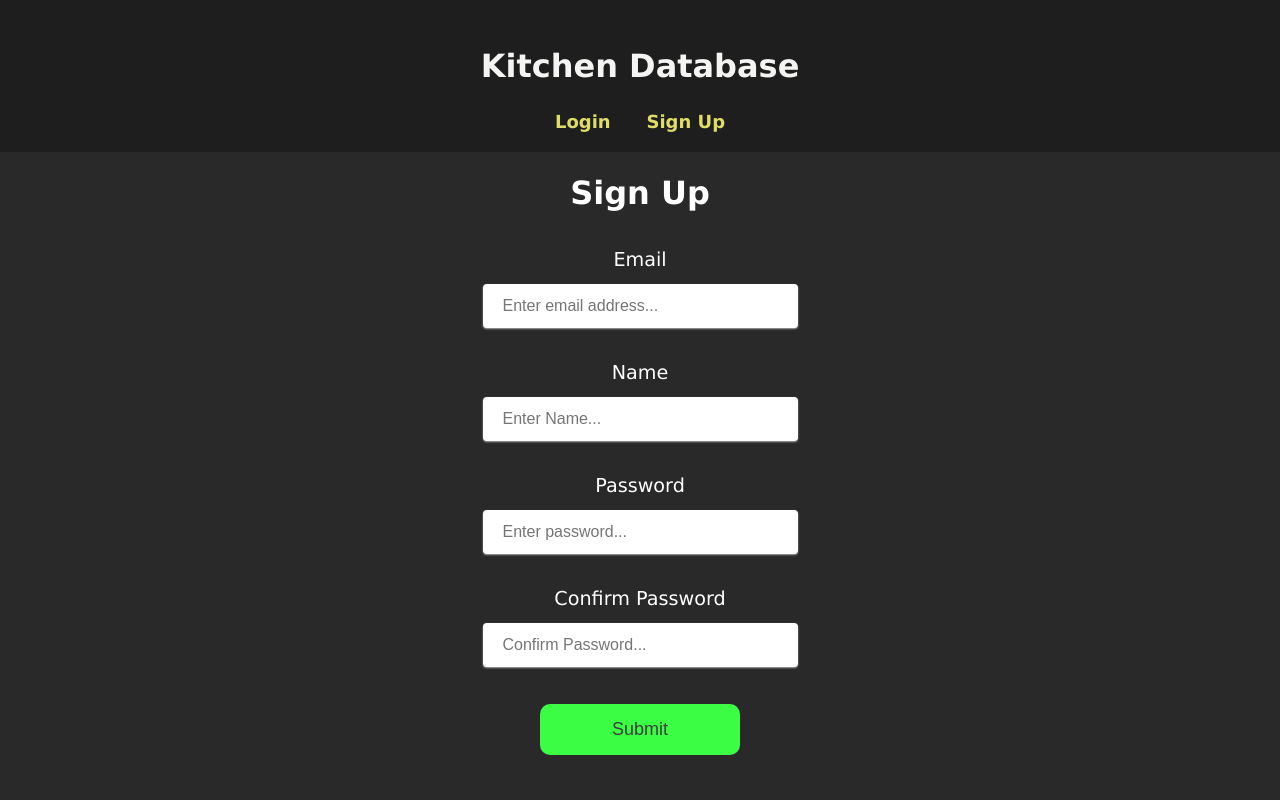
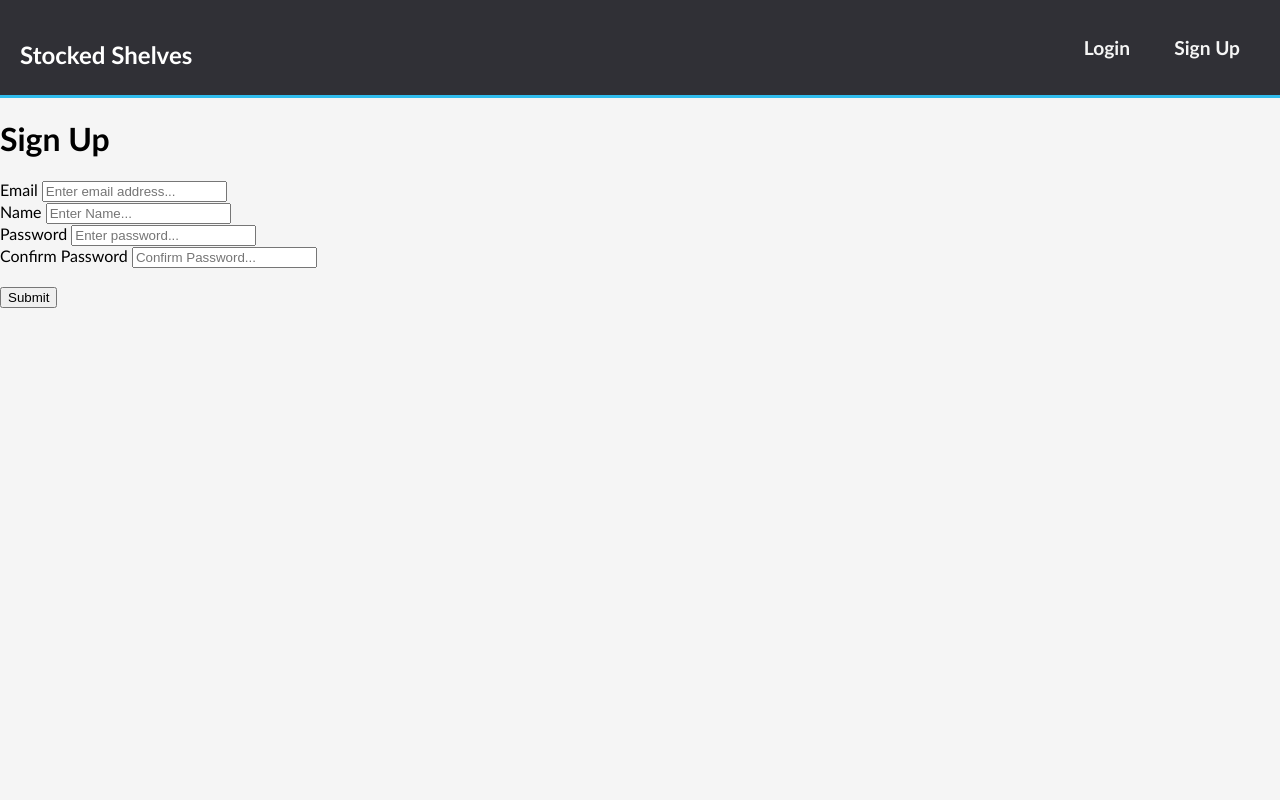
Before and after one commit to sudoaptwhyupdate/KitchenDatabseWebsite, a Flask app: page /sign_up in a window 1280 px wide. Run offline with Flask 2, Linux system fonts and the light colour scheme; some libraries are stand-ins or nearby versions.

Commit message:
major css homepage changes

```diff
--- a/website/models.py
+++ b/website/models.py
@@ -33,4 +33,3 @@ class User(db.Model, UserMixin):
   password = db.Column(db.String(150))
   user_name = db.Column(db.String(150))
   items = db.relationship('Item')
-  settings = db.relationship('UserSettings')
--- a/website/static/styles/style.css
+++ b/website/static/styles/style.css
@@ -1,312 +1,80 @@
-* {
-  box-sizing: border-box;
-}
-
 body {
   margin: 0;
   padding: 0;
-  font-family: Verdana, Geneva, Tahoma, sans-serif;
-  width: 100%;
-  background-color: #292929;
-  color: #ffffff;
+  font-family: 'Gill Sans', 'Gill Sans MT', Calibri, 'Trebuchet MS', sans-serif;
+  background-color: #F5F5F5;
 }
 
 nav {
-  background-color: #1e1e1e;
-  color: #f4f4f2;
+  background-color: #303036;
+  color: white;
   padding: 20px;
-  display: grid;
-  place-items: center;
-  min-height: 70px;
-}
-
-nav i {
-  color: white;
-  position: absolute;
-  top: 8px;
-  right: 16px;
-  font-size: 23px;
-}
-
-nav i:hover {
-  font-size: 28px;
-  transform: rotate(360deg);
-  transition: 1s;
+  top: 0;
+  position: sticky;
+  border-bottom: 3px solid #30BCED;
 }
 
 nav h1 {
+  text-align: left;
+  float: left;
+}
+
+nav ul {
+  list-style-type: none;
+  text-align: right;
+}
+
+nav li {
+  display: inline;
+  padding: 0px 20px 0px 20px;
+  font-size: larger;
+  font-weight: 600;
+}
+
+nav li:hover {
+  transition: .75s;
+  font-size: x-large;
+}
+
+nav a {
+  color: #F5F5F5;
+  text-decoration: none;
+}
+
+/* Start home page CSS*/
+
+.background_image_div {
+  background-image: url("../images/home_page.jpeg");
+  height: 100%;
+  width: 100%;
+  background-size: contain;
+  background-repeat: no-repeat;
+  background-size: 100% 100%;
+}
+
+#showcase_header {
+  padding: 30px;
+  font-family: cursive;
+  font-style: italic;
+  font-size: 48px;
+}
+
+#showcase_paragraph {
   font-size: xx-large;
 }
 
-/*do a hover for this*/
-nav ul {
-  padding: 0;
-  margin: 0;
-  font-size: large;
+#showcase_paragraph, #showcase_header{
+  text-align: center;
+  color: white;
 }
 
-/*
-remember that putting the display inline on the elements will make
-it arranged horizontally and not vertically so that it can be placed
-in the top bar
-*/
-
-nav li {
-  list-style: none;
-  display: inline;
+.our_purpose {
+  padding: 20px;
+  background-color: #F5F5F5;
 }
 
-/*make sure to set text color*/
-a {
-  padding: 15px;
-  text-decoration: none;
-  color: #fffd72db;
-  font-weight: bold;
-}
-
-/* All the stuff with banners, success and error */
-.bannerMessage {
-  padding: 10px;
-}
-
-.error_banner, .success_banner {
-  width: 100%;
-  font-size: large;
-  float: left;
-  padding: 10px;
-  opacity: 80%;
+#section_header {
   text-align: center;
 }
 
-.error_banner {
-  background-color: #bd423e;
-}
-
-.success_banner {
-  background: #51a143;
-}
-
-/* Stuff on forms and entries */
-
-#showcase_paragraph {
-  font-size: large;
-  text-align: center;
-  padding: 10px;
-}
-
-h1 {
-  text-align: center;
-}
-
-.form-group {
-  padding: 10px;
-  text-align: center;
-}
-
-.form-group label {
-  text-align: center;
-  display: block;
-  font-size: larger;
-  padding: 5px;
-}
-
-.form-group input {
-  width: 25%;
-  padding: 13px 20px;
-  margin: 8px 0;
-  font-size: medium;
-  box-sizing: border-box;
-  border-radius: 4px;
-  box-shadow:0 1px 2px #aaa;
-  border: none;
-}
-
-.form-switch {
-  position: relative;
-  display: inline-block;
-  width: 60px;
-  height: 34px;
-}
-
-.form-switch input {
-  opacity: 0;
-  width: 0;
-  height: 0;
-}
-
-.form-switch .slider {
-  position: absolute;
-  cursor: pointer;
-  top: 0;
-  left: 0;
-  right: 0;
-  bottom: 0;
-  background-color: #ccc;
-  -webkit-transition: .4s;
-  transition: .4s;
-}
-
-.form-switch .slider:before {
-  position: absolute;
-  content: "";
-  height: 26px;
-  width: 26px;
-  left: 4px;
-  bottom: 4px;
-  background-color: white;
-  -webkit-transition: .4s;
-  transition: .4s;
-}
-
-.form-switch input:checked + .slider {
-  background-color: #2196F3;
-}
-
-.form-switch input:focus + .slider {
-  box-shadow: 0 0 1px #2196F3;
-}
-
-.form-switch input:checked + .slider:before {
-  -webkit-transform: translateX(26px);
-  -ms-transform: translateX(26px);
-  transform: translateX(26px);
-}
-
-.form-switch .slider.round {
-  border-radius: 34px;
-}
-
-.slider.round:before {
-  border-radius: 50%;
-}
-
-.submit_button {
-  display: block;
-  margin: auto;
-  font-size: large;
-  padding: 15px;
-  border-radius: 10px;
-  border: none;
-  width: 200px;
-  background-color: #3afd44;
-  color: rgb(61, 61, 61);
-  text-align: center;
-}
-
-.submit_button:hover {
-  box-shadow: 0 10px 20px 0 rgba(0,0,0,0.2);
-  transition: .2;
-}
-
-/* Starting to handle the cards on the what you have page
-   page is for displaying what is in the database  */
-
-.card {
-  float: left;
-  width: 25%;
-  padding: 0 10px;
-  box-shadow: 0 4px 8px 0 rgba(0, 0, 0, 0.2);
-  padding: 16px;
-  text-align: center;
-  background-color: #51a143e4;
-}
-
-/* On mouse-over, add a deeper shadow */
-.card:hover {
-  box-shadow: 0 8px 16px 0 rgba(0,0,0,0.2);
-}
-
-
-.row:after {
-  content: "";
-  display: table;
-  clear: both;
-}
-/* Add some padding inside the card container */
-.container {
-  padding: 2px 16px;
-}
-
-.card button {
-  border-radius: 7%;
-  border-style: none;
-  font-size: larger;
-  padding-left: 15px;
-  padding-right: 15px;
-  padding-top:7;
-  padding-bottom: 7;
-}
-
-.card h3 {
-  text-align: left;
-  word-wrap: break-word;
-}
-
-.card p {
-  text-align: left;
-}
-
-hr {
-  width: 80%;
-  align-items: center;
-  border: 1px solid rgba(224, 223, 223, 0.816);
-}
-
-footer {
-  text-align: center;
-  font-size: medium;
-  opacity: 60%;
-  padding: 50px;
-}
-
-/*handles mobile changes or small screen stuff*/
-@media (max-width: 640px) {
-  nav {
-    width: 100%;
-    padding: 0;
-    place-content: left;
-    text-align: left;
-    display: block;
-  }
-
-  nav ul {
-    display: block;
-    padding: 5px;
-  }
-
-  nav li {
-    display: block;
-    padding:5px;
-  }
-
-  nav a {
-    padding: 0;
-  }
-
-  nav h1 {
-    font-size: medium;
-    display: block;
-    place-content: left;
-    text-align: left;
-    padding: 7px;
-  }
-
-  .form-group input {
-    width: 90%;
-  }
-
-  .card {
-    width: 100%;
-    display: block;
-    margin-bottom: 20px;
-  }
-
-  .card button {
-    width: 90%;
-  }
-
-  .container hr {
-    display: none;
-  }
-
-}
+/* End home page CSS */
--- a/website/templates/base.html
+++ b/website/templates/base.html
@@ -3,7 +3,7 @@
 
     <meta charset="utf-8">
     <meta name="viewport" content="width=device-width, initial-scale=1">
-    <title>Kitchen Database | {% block title %}{% endblock %}</title>
+    <title>Stocked Shelves | {% block title %}{% endblock %}</title>
 
     <!-- main css -->
     <link rel= "stylesheet" type= "text/css" href= "{{ url_for('static',filename='styles/style.css') }}">
@@ -20,7 +20,7 @@
         <!--Nothing-->
       {% endif %}
 
-      <h1>Kitchen <span class="highlight">Database</span></h1>
+      <h1 id="site_header">Stocked <span class="highlight">Shelves</span></h1>
 
       <ul>
         {% if user.is_authenticated %}
--- a/website/views.py
+++ b/website/views.py
@@ -1,7 +1,5 @@
 from flask import Blueprint, flash, render_template, request, flash, jsonify
-from flask_login import login_required, current_user, user_accessed
-
-from website.auth import login
+from flask_login import login_required, current_user
 from .models import Item
 from . import db
 import json
```
Also changed, not shown: test.py (deleted, +0 -54 lines), website/templates/home.html (+12 -3 lines).
